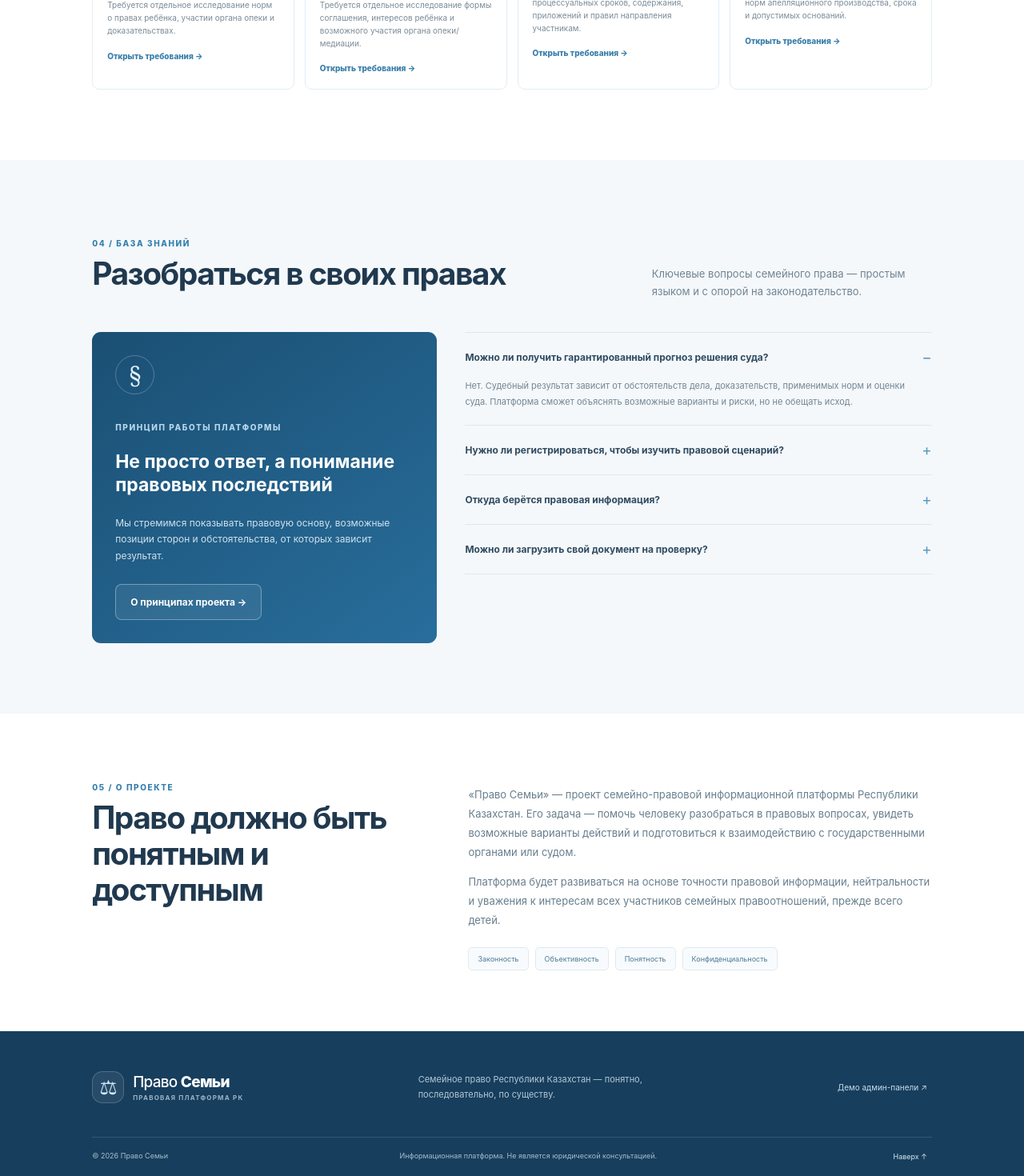
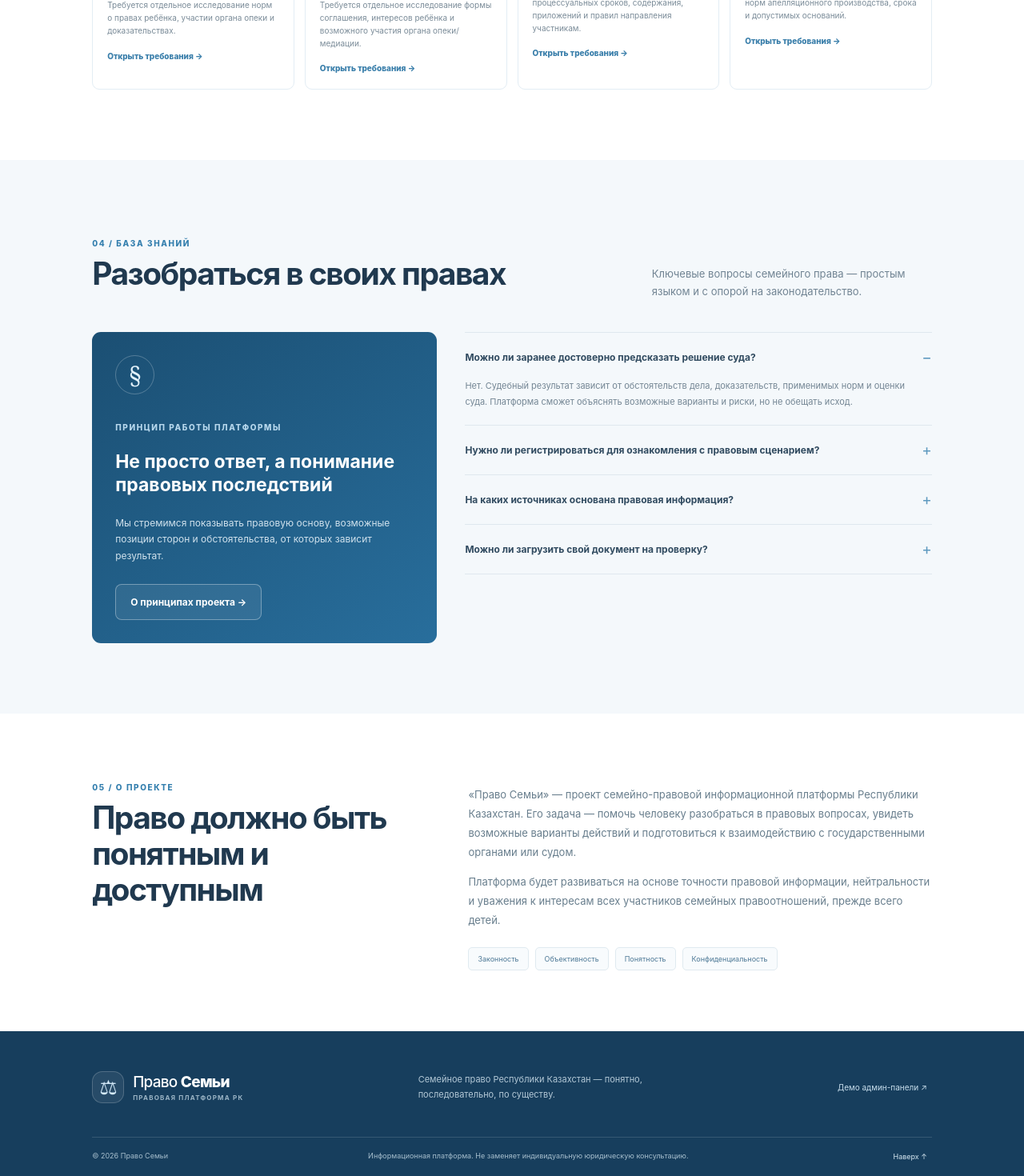
Before and after one commit to Zheka20065674/pravo-semi, a React (Vite) app: page / in a window 1280 px wide. Shown: the part 3117-4587 px from the top of the page at 80% size. Built offline with nearby package versions, Linux system fonts and the light colour scheme.

Commit message:
Polish Russian legal-language clarity and FAQ phrasing

```diff
--- a/src/App.tsx
+++ b/src/App.tsx
@@ -105,7 +105,7 @@ const scenarioGuidance: Record<Topic, { heading: string; checks: string[]; cauti
     checks: [
       "Где ребёнок фактически проживает и кто ежедневно обеспечивает уход и воспитание.",
       "Какие варианты предлагают родители и насколько они практически осуществимы.",
-      "Какие условия проживания, обучения, здоровья и привычного окружения ребёнка необходимо учитывать.",
+      "Какие условия проживания и обучения ребёнка, состояние его здоровья и привычное окружение необходимо учитывать.",
       "Какие соглашения, решения суда и иные документы уже регулируют отношения родителей.",
     ],
     caution: "В вопросах о ребёнке первостепенное значение имеют его права и интересы. Нельзя заранее гарантировать, какое решение примет уполномоченный орган или суд.",
@@ -506,9 +506,9 @@ export default function App() {
     { q: "Құқықтық ақпарат қайдан алынады?", a: "Негізгі дереккөздер — Қазақстан Республикасының қолданыстағы нормативтік құқықтық актілері және ресми ақпараттық ресурстар, ең алдымен «Әділет» ақпараттық-құқықтық жүйесі. Әр материал бойынша актінің редакциясы мен өзектілік күні көрсетілуге тиіс." },
     { q: "Тексеру үшін өз құжатымды жүктей аламын ба?", a: "Бұл мүмкіндік жобада көзделген, бірақ әзірге іске қосылған жоқ. Оны іске қоспас бұрын файлдарды қауіпсіз өңдеу және құпиялылық талаптарын енгізу қажет." },
   ] : [
-    { q: "Можно ли получить гарантированный прогноз решения суда?", a: "Нет. Судебный результат зависит от обстоятельств дела, доказательств, применимых норм и оценки суда. Платформа сможет объяснять возможные варианты и риски, но не обещать исход." },
-    { q: "Нужно ли регистрироваться, чтобы изучить правовой сценарий?", a: "В первой версии базовое знакомство со сценариями задумано без обязательной регистрации. Сохранение истории и персональные функции появятся только после внедрения защищённой авторизации." },
-    { q: "Откуда берётся правовая информация?", a: "Основным ориентиром будут действующие нормативные правовые акты Республики Казахстан и официальные источники, прежде всего ИПС «Әділет». Для каждого материала важны редакция и дата актуальности." },
+    { q: "Можно ли заранее достоверно предсказать решение суда?", a: "Нет. Судебный результат зависит от обстоятельств дела, доказательств, применимых норм и оценки суда. Платформа сможет объяснять возможные варианты и риски, но не обещать исход." },
+    { q: "Нужно ли регистрироваться для ознакомления с правовым сценарием?", a: "В первой версии для ознакомления со сценариями регистрация не требуется. Сохранение истории и персональные функции станут доступны после внедрения защищённой авторизации." },
+    { q: "На каких источниках основана правовая информация?", a: "Основным ориентиром будут действующие нормативные правовые акты Республики Казахстан и официальные источники, прежде всего ИПС «Әділет». Для каждого материала важны редакция и дата актуальности." },
     { q: "Можно ли загрузить свой документ на проверку?", a: "Это предусмотрено концепцией проекта, но функция пока не подключена. До её запуска необходимо реализовать защищённую обработку файлов и правила конфиденциальности." },
   ];
 
@@ -587,7 +587,7 @@ export default function App() {
 
         <section className="about-section" id="about"><div className="about-inner"><div><p className="eyebrow">{isKk ? "05 / ЖОБА ТУРАЛЫ" : "05 / О ПРОЕКТЕ"}</p><h2>{isKk ? kkUi.aboutTitle : "Право должно быть понятным и доступным"}</h2></div><div><p>{isKk ? kkUi.about1 : "«Право Семьи» — проект семейно-правовой информационной платформы Республики Казахстан. Его задача — помочь человеку разобраться в правовых вопросах, увидеть возможные варианты действий и подготовиться к взаимодействию с государственными органами или судом."}</p><p>{isKk ? kkUi.about2 : "Платформа будет развиваться на основе точности правовой информации, нейтральности и уважения к интересам всех участников семейных правоотношений, прежде всего детей."}</p><div className="about-principles">{(isKk ? kkUi.principles : ["Законность","Объективность","Понятность","Конфиденциальность"]).map((item) => <span key={item}>{item}</span>)}</div></div></div></section>
       </main>
-      <footer className="site-footer"><div className="footer-main"><a className="brand footer-brand" href="#home"><span className="brand-mark">⚖</span><span>Право <b>Семьи</b><small>{isKk ? kkUi.brandTag : "ПРАВОВАЯ ПЛАТФОРМА РК"}</small></span></a><p>{isKk ? kkUi.footer : "Семейное право Республики Казахстан — понятно, последовательно, по существу."}</p><button className="footer-admin" onClick={() => setShowAdmin(true)}>{isKk ? kkUi.adminDemo : "Демо админ-панели"} ↗</button></div><div className="footer-bottom"><span>© 2026 Право Семьи</span><span>{isKk ? kkUi.disclaimer : "Информационная платформа. Не является юридической консультацией."}</span><button onClick={() => goTo("home")}>{isKk ? kkUi.top : "Наверх ↑"}</button></div></footer>
+      <footer className="site-footer"><div className="footer-main"><a className="brand footer-brand" href="#home"><span className="brand-mark">⚖</span><span>Право <b>Семьи</b><small>{isKk ? kkUi.brandTag : "ПРАВОВАЯ ПЛАТФОРМА РК"}</small></span></a><p>{isKk ? kkUi.footer : "Семейное право Республики Казахстан — понятно, последовательно, по существу."}</p><button className="footer-admin" onClick={() => setShowAdmin(true)}>{isKk ? kkUi.adminDemo : "Демо админ-панели"} ↗</button></div><div className="footer-bottom"><span>© 2026 Право Семьи</span><span>{isKk ? kkUi.disclaimer : "Информационная платформа. Не заменяет индивидуальную юридическую консультацию."}</span><button onClick={() => goTo("home")}>{isKk ? kkUi.top : "Наверх ↑"}</button></div></footer>
     </div>
   );
 }
```
